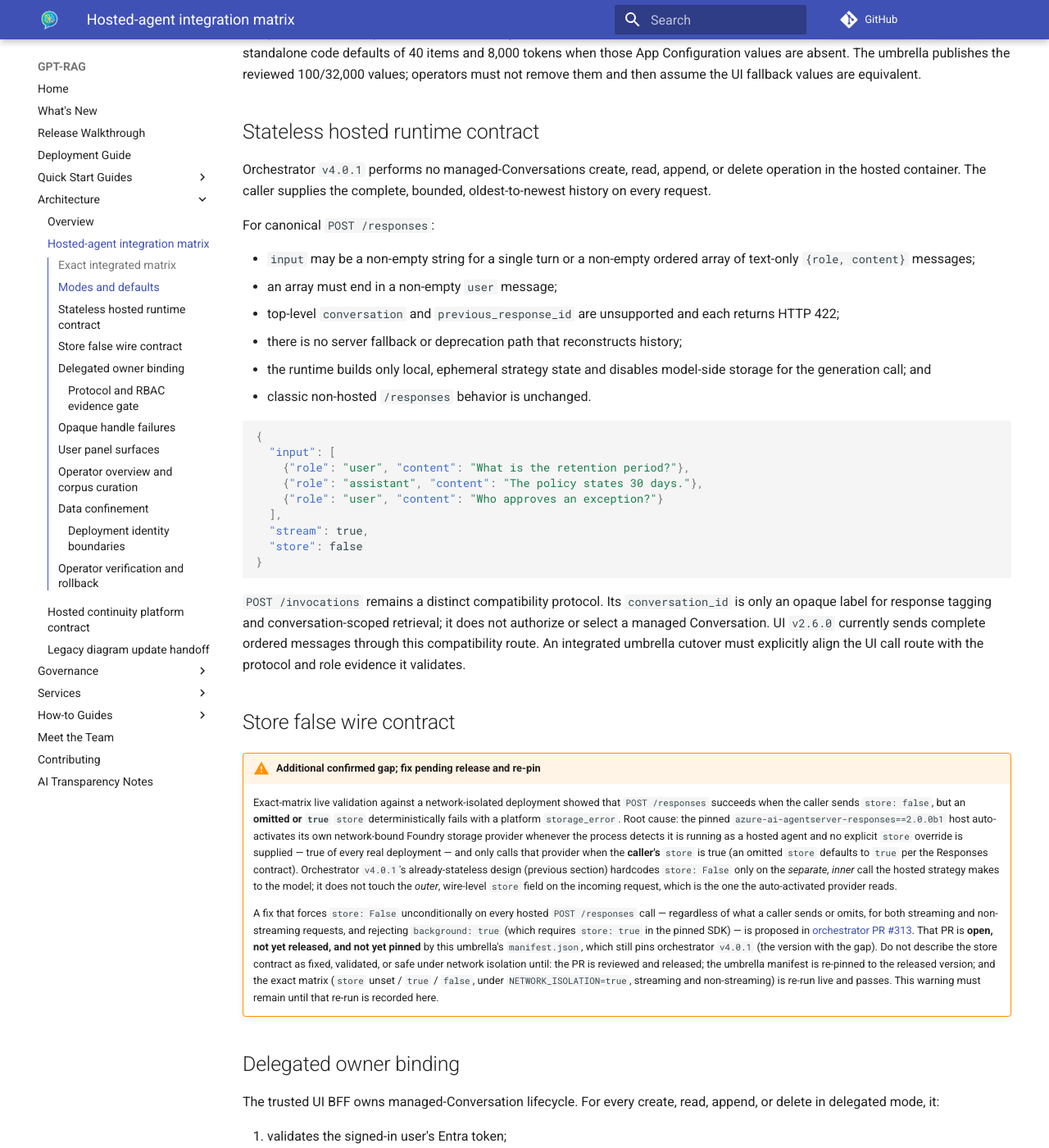
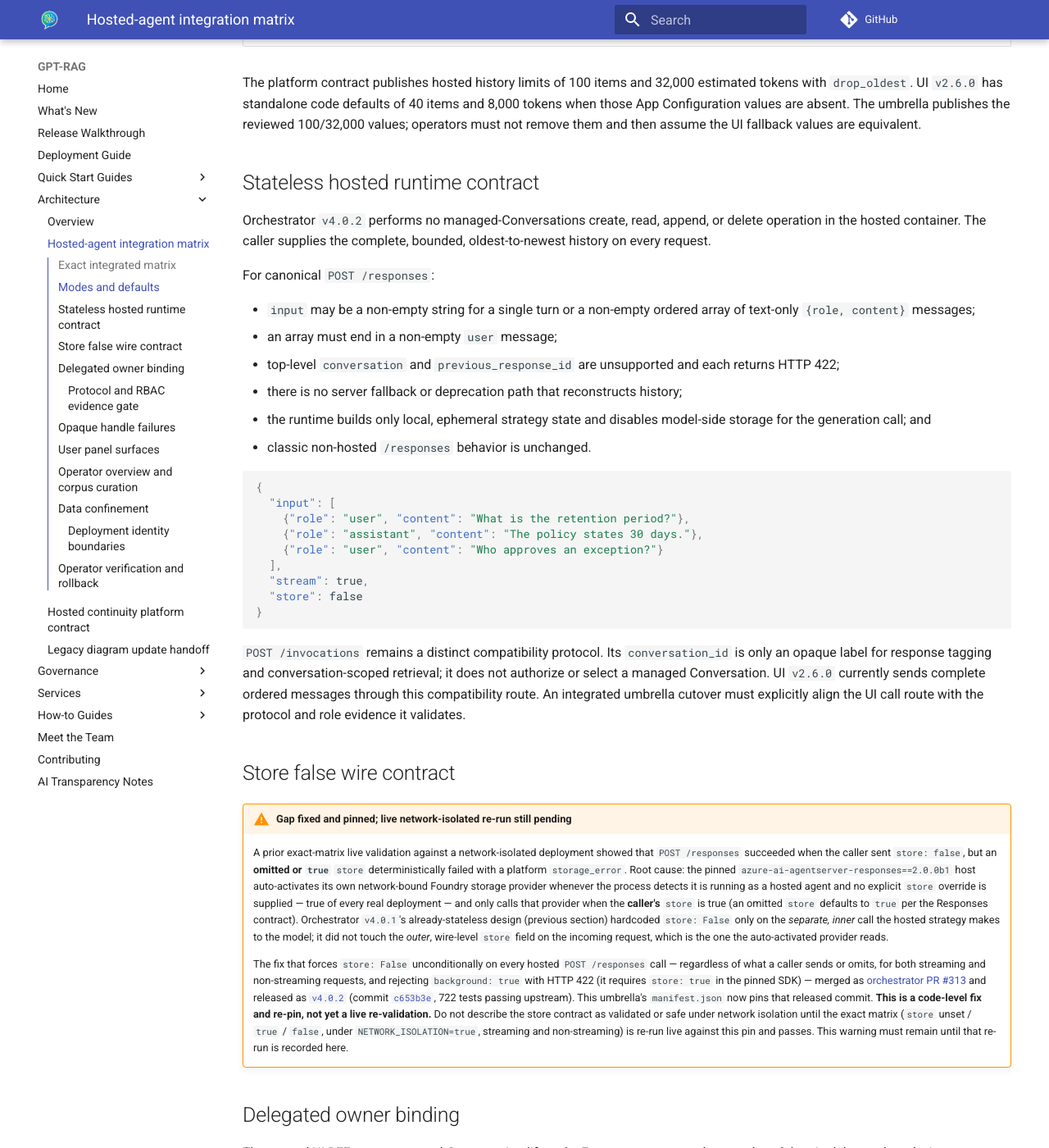
Before and after one commit to Azure/GPT-RAG, an MkDocs documentation site: the page built from docs/hosted_agent_release_matrix.md, in a window 1280 px wide and 1400 px high, scrolled down 1784 px. Shown: the whole window at 82% size. Built offline with MkDocs 1.6.1 and Material for MkDocs 9.7.7, drawn with Linux system fonts in a browser that asks for light colours; comment, search, counter and statistics services are not loaded; some of the changed text lies outside the part shown.

Commit message:
docs: pin orchestrator v4.0.2 in hosted-agent release matrix
Orchestrator v4.0.2 (commit c653b3ec0a553f55244e197f3be993ad33ffe02f) ships PR #313, forcing store: false unconditionally on every hosted POST /responses call and returning HTTP 422 for background: true. Updates the exact integrated matrix table, stateless-runtime-contract version reference, and the store-false wire contract warning to record the released fix and re-pin, while keeping validation-pending status until the network-isolated store unset/true/false matrix is re-run live. Also updates the continuity platform contract page's pin reference.

```diff
--- a/docs/hosted_agent_release_matrix.md
+++ b/docs/hosted_agent_release_matrix.md
@@ -29,7 +29,7 @@
 | Component | Release | Reviewed release commit | Relevant contract |
 | --- | --- | --- | --- |
 | GPT-RAG UI | [`v2.6.0`](https://github.com/Azure/gpt-rag-ui/releases/tag/v2.6.0) | [`81d6515`](https://github.com/Azure/gpt-rag-ui/commit/81d6515d8fc365402e958e861b671af037a4cc75) | Hosted/no-panel is the fresh UI default when `CHAT_BACKEND` is absent; continuity and panel surfaces remain opt-in and fail closed. |
-| GPT-RAG orchestrator | [`v4.0.1`](https://github.com/Azure/gpt-rag-orchestrator/releases/tag/v4.0.1) | [`7e22840`](https://github.com/Azure/gpt-rag-orchestrator/commit/7e22840ba0e96a5ce237cf2657795768f88e3955) | Canonical hosted `/responses` is stateless and requires caller-supplied ordered input. Fixes the `dependencies`/`connectors` circular import that crashed the hosted entrypoint on startup ([PR #311](https://github.com/Azure/gpt-rag-orchestrator/pull/311)). |
+| GPT-RAG orchestrator | [`v4.0.2`](https://github.com/Azure/gpt-rag-orchestrator/releases/tag/v4.0.2) | [`c653b3e`](https://github.com/Azure/gpt-rag-orchestrator/commit/c653b3ec0a553f55244e197f3be993ad33ffe02f) | Canonical hosted `/responses` is stateless and requires caller-supplied ordered input. Fixes the `dependencies`/`connectors` circular import that crashed the hosted entrypoint on startup ([PR #311](https://github.com/Azure/gpt-rag-orchestrator/pull/311)), released in `v4.0.1`. Unconditionally forces `store: false` on every hosted `POST /responses` call and rejects `background: true` with HTTP 422 ([PR #313](https://github.com/Azure/gpt-rag-orchestrator/pull/313)), released in `v4.0.2`; see "Store false wire contract" below — this closes the code gap but the live network-isolated re-run remains pending. |
 | GPT-RAG ingestion | [`v2.7.0`](https://github.com/Azure/gpt-rag-ingestion/releases/tag/v2.7.0) | [`84b9277`](https://github.com/Azure/gpt-rag-ingestion/commit/84b927769ef0839110f2d68e3ca471e2260567cf) | Metadata-only operator overview and document/corpus curation APIs. |
 | AI Landing Zone | [`v2.5.1`](https://github.com/Azure/bicep-ptn-aiml-landing-zone/releases/tag/v2.5.1) | [`9cc5859`](https://github.com/Azure/bicep-ptn-aiml-landing-zone/commit/9cc5859af5c8ab3b31709c9e16e0db11a170a404) | Two-phase hosted-agent prerequisite/handoff support; both hosted flags default to `false`. Also allows the Foundry Agent Service's `agent365.svc.cloud.microsoft` observability endpoint through Azure Firewall under network isolation (`v2.5.1`, patch). |
 
@@ -63,7 +63,7 @@
 
 ## Stateless hosted runtime contract
 
-Orchestrator `v4.0.1` performs no managed-Conversations create, read, append, or
+Orchestrator `v4.0.2` performs no managed-Conversations create, read, append, or
 delete operation in the hosted container. The caller supplies the complete,
 bounded, oldest-to-newest history on every request.
 
@@ -100,36 +100,39 @@
 
 ## Store false wire contract
 
-!!! warning "Additional confirmed gap; fix pending release and re-pin"
-    Exact-matrix live validation against a network-isolated deployment showed
-    that `POST /responses` succeeds when the caller sends `store: false`, but
-    an **omitted or `true`** `store` deterministically fails with a platform
-    `storage_error`. Root cause: the pinned
+!!! warning "Gap fixed and pinned; live network-isolated re-run still pending"
+    A prior exact-matrix live validation against a network-isolated deployment
+    showed that `POST /responses` succeeded when the caller sent
+    `store: false`, but an **omitted or `true`** `store` deterministically
+    failed with a platform `storage_error`. Root cause: the pinned
     `azure-ai-agentserver-responses==2.0.0b1` host auto-activates its own
     network-bound Foundry storage provider whenever the process detects it is
     running as a hosted agent and no explicit `store` override is supplied —
     true of every real deployment — and only calls that provider when the
     **caller's** `store` is true (an omitted `store` defaults to `true` per the
     Responses contract). Orchestrator `v4.0.1`'s already-stateless design
-    (previous section) hardcodes `store: False` only on the *separate, inner*
-    call the hosted strategy makes to the model; it does not touch the
+    (previous section) hardcoded `store: False` only on the *separate, inner*
+    call the hosted strategy makes to the model; it did not touch the
     *outer*, wire-level `store` field on the incoming request, which is the
     one the auto-activated provider reads.
 
-    A fix that forces `store: False` unconditionally on every hosted
+    The fix that forces `store: False` unconditionally on every hosted
     `POST /responses` call — regardless of what a caller sends or omits, for
     both streaming and non-streaming requests, and rejecting
-    `background: true` (which requires `store: true` in the pinned SDK) — is
-    proposed in
-    [orchestrator PR #313](https://github.com/Azure/gpt-rag-orchestrator/pull/313).
-    That PR is **open, not yet released, and not yet pinned** by this
-    umbrella's `manifest.json`, which still pins orchestrator `v4.0.1`
-    (the version with the gap). Do not describe the store contract as fixed,
-    validated, or safe under network isolation until: the PR is reviewed and
-    released; the umbrella manifest is re-pinned to the released version; and
-    the exact matrix (`store` unset / `true` / `false`, under
-    `NETWORK_ISOLATION=true`, streaming and non-streaming) is re-run live and
-    passes. This warning must remain until that re-run is recorded here.
+    `background: true` with HTTP 422 (it requires `store: true` in the pinned
+    SDK) — merged as
+    [orchestrator PR #313](https://github.com/Azure/gpt-rag-orchestrator/pull/313)
+    and released as
+    [`v4.0.2`](https://github.com/Azure/gpt-rag-orchestrator/releases/tag/v4.0.2)
+    (commit
+    [`c653b3e`](https://github.com/Azure/gpt-rag-orchestrator/commit/c653b3ec0a553f55244e197f3be993ad33ffe02f),
+    722 tests passing upstream). This umbrella's `manifest.json` now pins that
+    released commit. **This is a code-level fix and re-pin, not yet a live
+    re-validation.** Do not describe the store contract as validated or safe
+    under network isolation until the exact matrix (`store` unset / `true` /
+    `false`, under `NETWORK_ISOLATION=true`, streaming and non-streaming) is
+    re-run live against this pin and passes. This warning must remain until
+    that re-run is recorded here.
 
 ## Delegated owner binding
 
```
Also changed, not shown: docs/hosted_continuity_platform_contract.md (+3 -2 lines).
